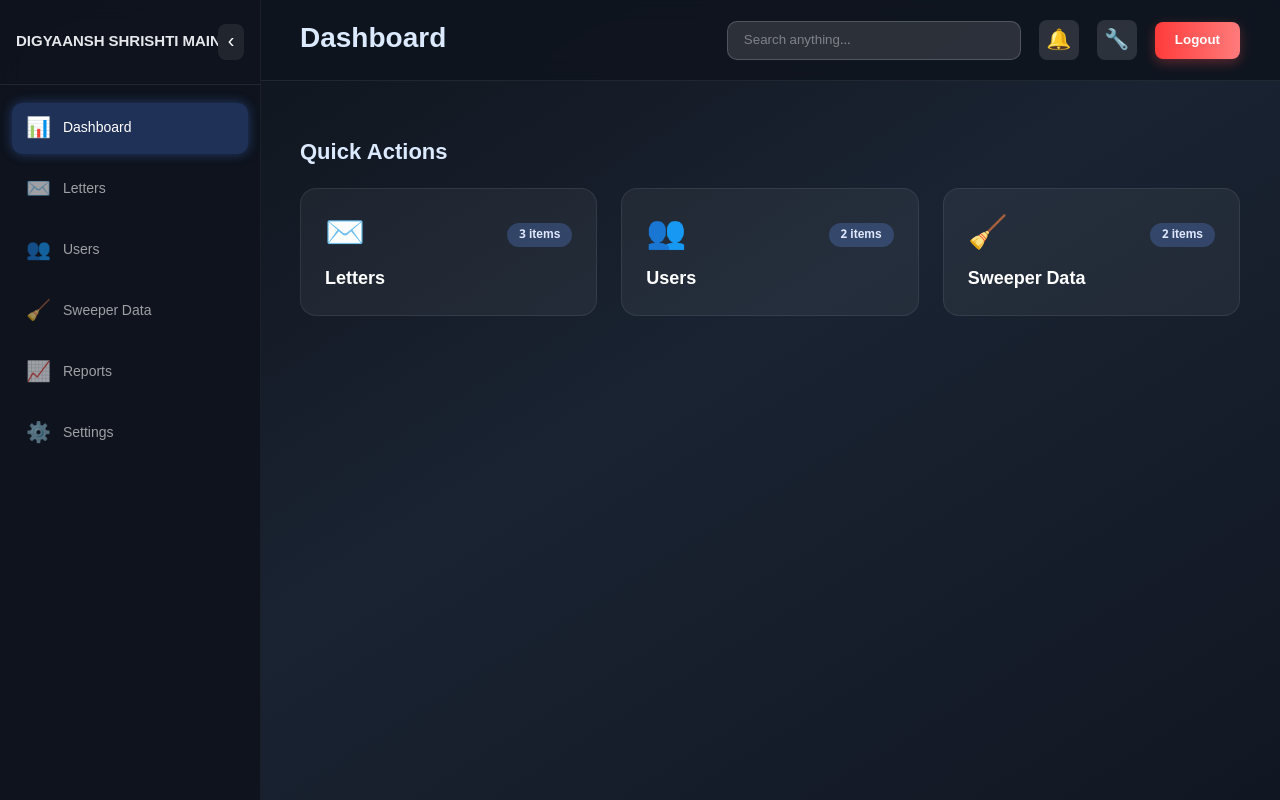
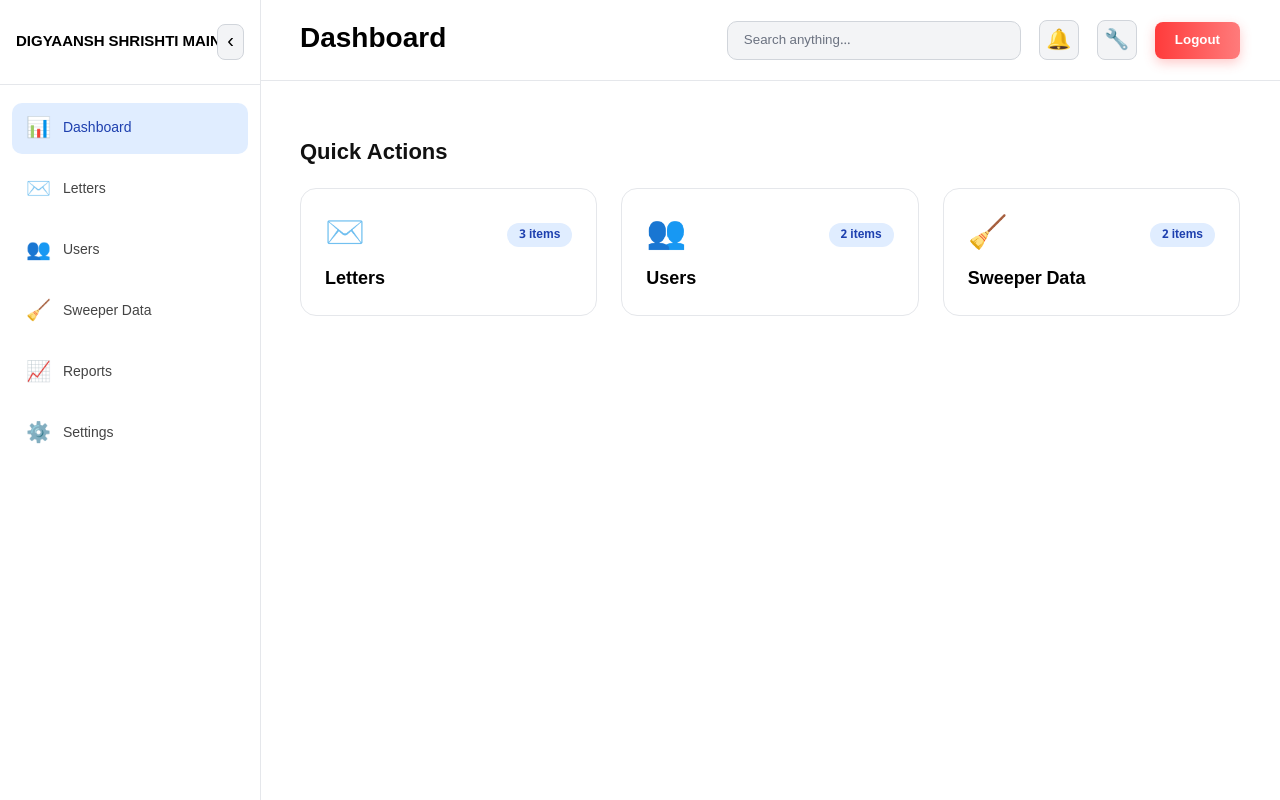
Before and after one commit to vikashsharma380/DigyaanshShrishti, a React (Vite) app: page /dashboard in a window 1280 px wide. Built offline with nearby package versions, Linux system fonts and the light colour scheme.

Commit message:
modified

```diff
--- a/src/styles/dashboard.css
+++ b/src/styles/dashboard.css
@@ -1,21 +1,17 @@
 /* =========================================================
-   GLOBAL WRAPPER
+   GLOBAL WRAPPER – WHITE THEME
 ========================================================= */
 
 .dashboard-wrapper {
   min-height: 100vh;
-  background: linear-gradient(to bottom right, #0d1117, #1a2332, #111722);
-  color: white;
+  background: #ffffff !important;
+  color: #000 !important;
   font-family: -apple-system, BlinkMacSystemFont, Segoe UI, Roboto, sans-serif;
   padding-top: 0 !important;
 }
-body {
-  margin: 0 !important;
-  padding: 0 !important;
-}
 
 /* =========================================================
-   SIDEBAR
+   SIDEBAR – LIGHT MODE
 ========================================================= */
 
 .sidebar {
@@ -23,9 +19,9 @@ body {
   top: 0;
   left: 0;
   height: 100vh;
-  background: rgba(15, 20, 30, 0.95);
-  border-right: 1px solid rgba(255, 255, 255, 0.05);
-  backdrop-filter: blur(10px);
+  background: #ffffff;
+  border-right: 1px solid #e5e7eb;
+  backdrop-filter: blur(0px);
   overflow-y: auto;
   transition: 0.3s ease;
   z-index: 1000;
@@ -41,7 +37,7 @@ body {
 
 .sidebar-header {
   padding: 24px 16px;
-  border-bottom: 1px solid rgba(255, 255, 255, 0.08);
+  border-bottom: 1px solid #e5e7eb;
   display: flex;
   justify-content: space-between;
   align-items: center;
@@ -50,7 +46,7 @@ body {
 .sidebar-title {
   font-size: 15px;
   font-weight: 700;
-  color: #e5e7eb;
+  color: #000;
   white-space: nowrap;
   overflow: hidden;
 }
@@ -59,16 +55,16 @@ body {
   width: 36px;
   height: 36px;
   border-radius: 8px;
-  background: rgba(255, 255, 255, 0.08);
-  color: white;
-  border: none;
+  background: #f3f4f6;
+  color: #000;
+  border: 1px solid #d1d5db;
   cursor: pointer;
   font-size: 20px;
   transition: 0.2s ease;
 }
 
 .sidebar-toggle:hover {
-  background: rgba(255, 255, 255, 0.15);
+  background: #e5e7eb;
 }
 
 .sidebar-nav {
@@ -88,19 +84,18 @@ body {
   border: none;
   cursor: pointer;
   transition: 0.2s ease;
-  color: rgba(255, 255, 255, 0.6);
+  color: #444;
   font-size: 14px;
 }
 
 .nav-item:hover {
-  background: rgba(255, 255, 255, 0.08);
-  color: white;
+  background: #f3f4f6;
+  color: #000;
 }
 
 .nav-item.active {
-  background: rgba(80, 140, 255, 0.25);
-  color: white;
-  box-shadow: 0 0 12px rgba(80, 140, 255, 0.35);
+  background: #e0edff;
+  color: #1e40af;
 }
 
 .nav-icon {
@@ -112,7 +107,7 @@ body {
 }
 
 /* =========================================================
-   MAIN CONTENT
+   MAIN CONTENT SHIFT
 ========================================================= */
 
 .main-content {
@@ -129,18 +124,16 @@ body {
 }
 
 /* =========================================================
-   TOPBAR
+   TOPBAR – LIGHT MODE
 ========================================================= */
 
 .topbar {
   height: 80px;
-  background: rgba(15, 20, 30, 0.9);
-  border-bottom: 1px solid rgba(255, 255, 255, 0.08);
-  backdrop-filter: blur(10px);
+  background: #ffffff;
+  border-bottom: 1px solid #e5e7eb;
   position: sticky;
   top: 0;
   z-index: 50;
-
   display: flex;
   align-items: center;
   justify-content: space-between;
@@ -150,7 +143,7 @@ body {
 .topbar-title {
   font-size: 28px;
   font-weight: 800;
-  color: #dbeafe;
+  color: #000;
 }
 
 .topbar-right {
@@ -162,43 +155,43 @@ body {
 .search-bar {
   padding: 10px 16px;
   border-radius: 10px;
-  background: rgba(255, 255, 255, 0.12);
-  border: 1px solid rgba(255, 255, 255, 0.18);
-  color: white;
+  background: #f3f4f6;
+  border: 1px solid #d1d5db;
+  color: #000;
   width: 260px;
 }
 
 .search-bar::placeholder {
-  color: rgba(255, 255, 255, 0.4);
+  color: #6b7280;
 }
 
 .search-bar:focus {
   outline: none;
-  background: rgba(255, 255, 255, 0.18);
-  border-color: #60a5fa;
+  background: #fff;
+  border-color: #2563eb;
 }
 
 .icon-btn {
   width: 40px;
   height: 40px;
-  background: rgba(255, 255, 255, 0.12);
+  background: #f3f4f6;
   border-radius: 8px;
-  border: none;
+  border: 1px solid #d1d5db;
   cursor: pointer;
-  color: white;
+  color: #000;
   font-size: 20px;
   transition: 0.2s;
 }
 
 .icon-btn:hover {
-  background: rgba(255, 255, 255, 0.2);
+  background: #e5e7eb;
 }
 
 .logout-btn {
   padding: 10px 18px;
   border-radius: 8px;
-  background: linear-gradient(135deg, #2563eb, #3b82f6);
-  color: white;
+  background: #000; /* black */
+  color: #fff; /* white text */
   font-weight: 600;
   border: none;
   cursor: pointer;
@@ -206,28 +199,30 @@ body {
 }
 
 .logout-btn:hover {
+  background: #111; /* slightly lighter black */
   transform: translateY(-2px);
 }
 
 /* =========================================================
-   CONTENT AREA
+   CONTENT AREA – WHITE
 ========================================================= */
 
 .content {
   padding: 40px;
   max-width: 1600px;
   margin: 0 auto;
+  color: #000;
 }
 
 .section-title {
   font-size: 22px;
   font-weight: 800;
-  color: #dbeafe;
+  color: #111;
   margin-bottom: 20px;
 }
 
 /* =========================================================
-   ACTION CARDS (DASHBOARD CARDS)
+   ACTION CARDS – WHITE
 ========================================================= */
 
 .actions-grid {
@@ -237,24 +232,23 @@ body {
 }
 
 .action-card {
-  background: rgba(255, 255, 255, 0.05);
-  border: 1px solid rgba(255, 255, 255, 0.08);
+  background: #ffffff;
+  border: 1px solid #e5e7eb;
   padding: 24px;
   border-radius: 16px;
   transition: 0.3s ease;
-
   display: flex;
   flex-direction: column;
   gap: 12px;
   cursor: pointer;
   text-decoration: none;
-  color: white;
+  color: #000;
 }
 
 .action-card:hover {
-  transform: translateY(-6px);
-  border-color: rgba(80, 140, 255, 0.6);
-  box-shadow: 0 0 22px rgba(80, 140, 255, 0.3);
+  transform: translateY(-4px);
+  border-color: #2563eb;
+  box-shadow: 0 10px 20px rgba(37, 99, 235, 0.15);
 }
 
 .action-header {
@@ -269,8 +263,8 @@ body {
 
 .action-badge {
   padding: 4px 12px;
-  background: rgba(100, 150, 255, 0.25);
-  color: #e0e7ff;
+  background: #e0edff;
+  color: #1e40af;
   font-size: 12px;
   font-weight: 700;
   border-radius: 14px;
@@ -313,144 +307,3 @@ body {
     padding: 20px;
   }
 }
-/* =========================================================
-   SWEEPER DATA UI (UPDATED)
-========================================================= */
-
-/* Table Wrapper */
-.table-wrapper {
-  background: rgba(255, 255, 255, 0.05);
-  padding: 20px;
-  border-radius: 14px;
-  border: 1px solid rgba(255, 255, 255, 0.08);
-  backdrop-filter: blur(12px);
-  overflow-x: auto;
-}
-
-/* Table */
-.data-table {
-  width: 100%;
-  border-collapse: collapse;
-  color: #e5e7eb;
-  font-size: 14px;
-}
-
-.data-table th {
-  background: rgba(80, 140, 255, 0.15);
-  padding: 14px;
-  text-align: left;
-  font-weight: 700;
-  font-size: 13px;
-  color: #dbeafe;
-  border-bottom: 1px solid rgba(255, 255, 255, 0.08);
-}
-
-.data-table td {
-  padding: 12px;
-  border-bottom: 1px solid rgba(255, 255, 255, 0.06);
-}
-
-.data-table tr:hover {
-  background: rgba(255, 255, 255, 0.05);
-  transition: 0.2s ease;
-}
-
-/* Buttons */
-.btn-blue {
-  padding: 8px 16px;
-  background: linear-gradient(135deg, #2563eb, #3b82f6);
-  border: none;
-  border-radius: 8px;
-  color: white;
-  cursor: pointer;
-  font-weight: 600;
-  transition: 0.2s;
-}
-.btn-blue:hover {
-  transform: translateY(-2px);
-}
-
-.btn-green {
-  padding: 8px 16px;
-  background: linear-gradient(135deg, #059669, #10b981);
-  border: none;
-  border-radius: 8px;
-  color: white;
-  cursor: pointer;
-  font-weight: 600;
-  transition: 0.2s;
-}
-.btn-green:hover {
-  transform: translateY(-2px);
-}
-
-.btn-red {
-  padding: 8px 14px;
-  background: linear-gradient(135deg, #dc2626, #ef4444);
-  border: none;
-  border-radius: 8px;
-  color: white;
-  cursor: pointer;
-  font-weight: 600;
-}
-
-/* Filter Bar */
-.filter-bar {
-  margin: 20px 0;
-  padding: 16px;
-  background: rgba(255, 255, 255, 0.05);
-  border: 1px solid rgba(255, 255, 255, 0.08);
-  border-radius: 12px;
-  display: flex;
-  gap: 20px;
-  align-items: center;
-}
-
-.filter-select {
-  padding: 10px 14px;
-  border-radius: 8px;
-  border: 1px solid rgba(255, 255, 255, 0.25);
-  background: rgba(255, 255, 255, 0.15);
-  color: white;
-  font-size: 15px;
-}
-
-/* Popup Overlay */
-.overlay {
-  position: fixed;
-  inset: 0;
-  background: rgba(0, 0, 0, 0.65);
-  display: flex;
-  justify-content: center;
-  align-items: center;
-  backdrop-filter: blur(6px);
-  z-index: 2000;
-}
-
-.popup {
-  width: 420px;
-  padding: 25px;
-  background: rgba(255, 255, 255, 0.08);
-  border: 1px solid rgba(255, 255, 255, 0.18);
-  border-radius: 18px;
-  color: white;
-  backdrop-filter: blur(15px);
-}
-
-.popup h2 {
-  margin-bottom: 18px;
-  font-size: 22px;
-  text-align: center;
-}
-
-.popup input,
-.popup select {
-  width: 100%;
-  padding: 10px 12px;
-  margin-top: 6px;
-  margin-bottom: 12px;
-  border-radius: 10px;
-  border: 1px solid rgba(255, 255, 255, 0.3);
-  background: rgba(255, 255, 255, 0.1);
-  color: white;
-}
```
